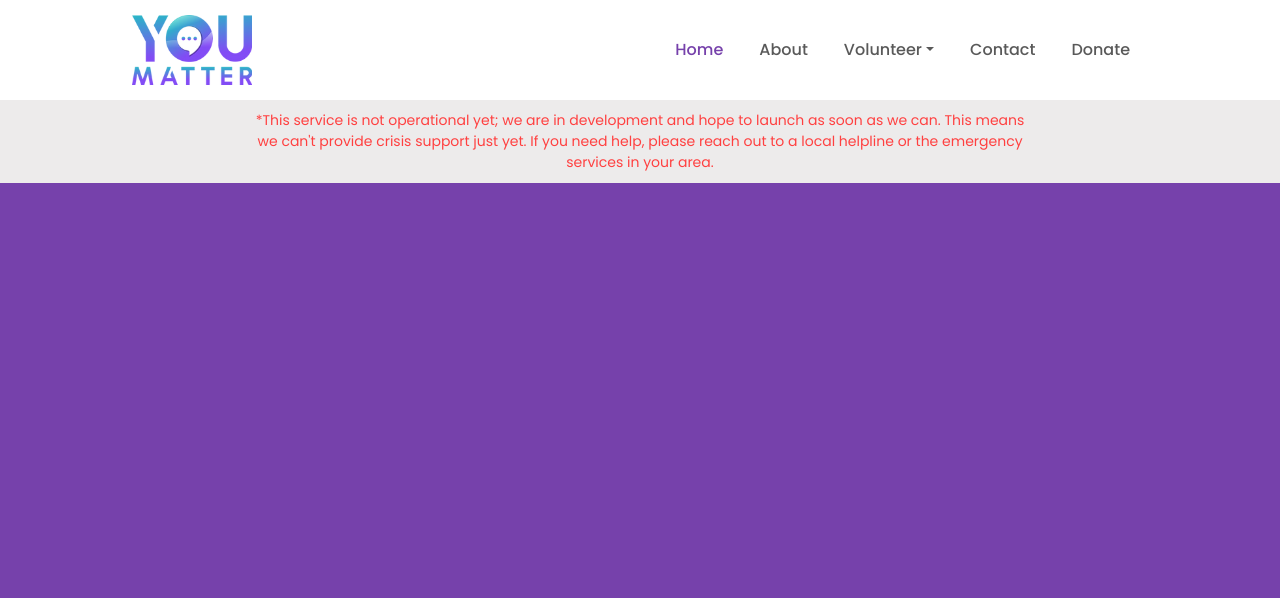
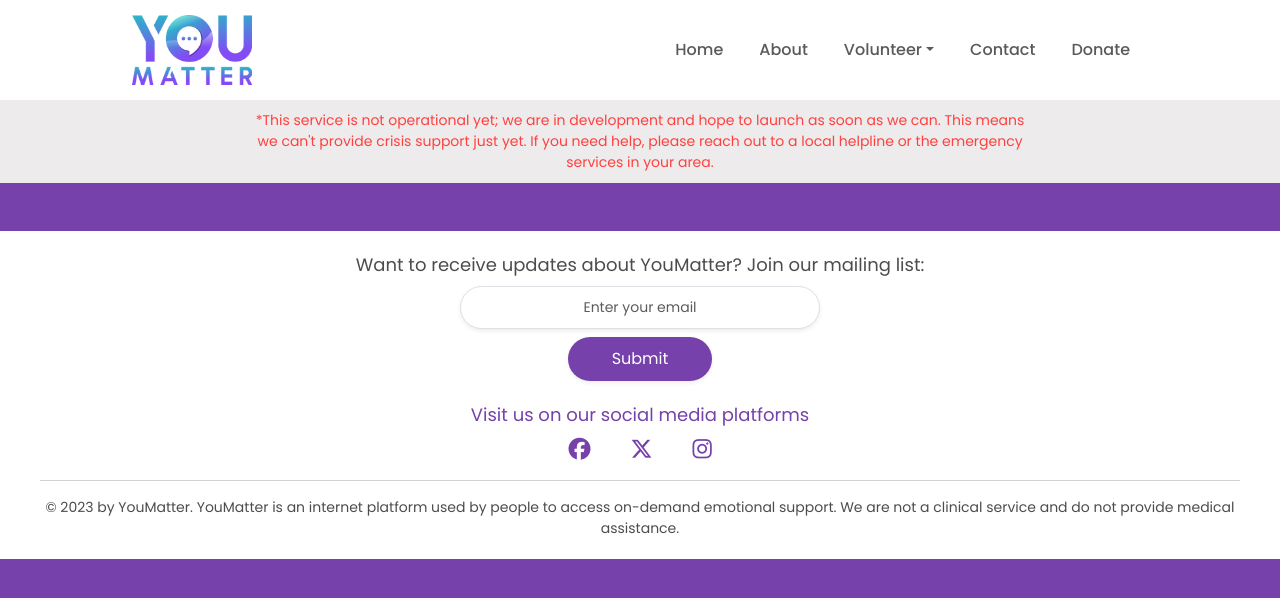
Before and after one commit to ItsmeJessMarie/you-matter-chat-react, a React (Create React App) app: page / in a window 1280 px wide. Shown: the top 598 px of the page. Built offline with nearby package versions, Linux system fonts and the light colour scheme.

Commit message:
Added footer container with email subscribe

```diff
--- a/src/App.css
+++ b/src/App.css
@@ -118,8 +118,14 @@ a:link {
 .first-container,
 .second-container,
 .third-container,
-.fourth-container {
+.fourth-container,
+.footer-container {
   margin: 30px 0;
+}
+
+.footer-container {
+  background: var(--secondary-color);
+  padding: 20px 40px;
 }
 
 .image {
@@ -141,9 +147,13 @@ a:link {
   padding: 20px;
 }
 
+.mailing-form {
+  text-align: center;
+}
+
 .email-form {
   margin: 0 auto;
-  width: 60%;
+  width: 30%;
 }
 
 .submit-btn {
@@ -161,10 +171,12 @@ a:link {
 .enter-email.focus,
 .enter-email:focus,
 .enter-email:active {
+  border-radius: 30px;
   display: block;
   font-size: 14px;
   margin: 8px auto;
   padding: 10px;
+  text-align: center;
 }
 
 .text-box:focus {
@@ -177,6 +189,7 @@ a:link {
 
 .btn-primary {
   background: var(--branding-color);
+  border-radius: 30px;
   border-style: none;
   color: var(--secondary-color);
   display: block;
@@ -303,7 +316,7 @@ a:link {
   }
 
   .email-form {
-    width: 80%;
+    width: 50%;
   }
 
   .submit-btn,
@@ -361,10 +374,6 @@ a:link {
     margin: 0 auto;
   }
 
-  .email-form {
-    width: 70%;
-  }
-
   .contact-us {
     margin: 0 auto;
   }
@@ -385,10 +394,6 @@ a:link {
 
   .btn {
     font-size: 14px;
-  }
-
-  .text-box {
-    text-align: center;
   }
 }
 
@@ -416,6 +421,10 @@ a:link {
 
   .navbar {
     padding: 10px 20px 10px 0;
+  }
+
+  .footer-container {
+    padding: 20px;
   }
 
   .email-form {
@@ -462,4 +471,8 @@ a:link {
   .dropdown-item {
     font-size: 12px;
   }
+
+  .email-form {
+    width: 100%;
+  }
 }
--- a/src/App.js
+++ b/src/App.js
@@ -1,5 +1,6 @@
-import react from "react";
+import React from "react";
 import Navbar from "./components/Navbar.js";
+import Footer from "./components/Footer.js";
 import { BrowserRouter as Router, Routes, Route } from "react-router-dom";
 import Home from "./pages/index";
 import About from "./pages/about";
@@ -21,6 +22,7 @@ function App() {
         <Route path="/volunteer/social" element={<Social />} />
         <Route path="/contact" element={<Contact />} />
       </Routes>
+      <Footer />
     </Router>
   );
 }
--- /dev/null
+++ b/src/components/Footer.js/index.js
@@ -0,0 +1,38 @@
+import React from "react";
+import Subscribe from "./subscribe.js";
+import "../../App.css";
+
+function Footer() {
+  return (
+    <>
+      <section className="footer-container mt-5">
+        <Subscribe />
+        <p className="social-media">Visit us on our social media platforms</p>
+        <div className="social-media-icons">
+          <span>
+            <a href="">
+              <i className="fa-brands fa-facebook" title="Facebook"></i>
+            </a>
+            <a href="">
+              <i
+                className="fa-brands fa-x-twitter"
+                title="X (formally known as Twitter)"
+              ></i>
+            </a>
+            <a href="">
+              <i className="fa-brands fa-instagram" title="Instagram"></i>
+            </a>
+          </span>
+        </div>
+        <hr />
+        <p className="copyright">
+          © 2023 by YouMatter. YouMatter is an internet platform used by people
+          to access on-demand emotional support. We are not a clinical service
+          and do not provide medical assistance.
+        </p>
+      </section>
+    </>
+  );
+}
+
+export default Footer;
--- /dev/null
+++ b/src/components/Footer.js/subscribe.js
@@ -0,0 +1,33 @@
+import React from "react";
+import "../../App.css";
+
+function subscribe() {
+  return (
+    <>
+      <div>
+        <form className="mailing-form" id="mailing-form">
+          <p>Want to receive updates about YouMatter? Join our mailing list:</p>
+          <div className="email-form">
+            <input
+              type="email"
+              placeholder="Enter your email"
+              autocomplete="off"
+              id="email-input"
+              className="form-control enter-email shadow-sm text-box"
+              title="Email input form"
+            />
+            <input
+              type="submit"
+              value="Submit"
+              id="submit-email"
+              className="form-control btn submit-btn btn-primary message-btn shadow-sm"
+              title="Submit email button"
+            />
+          </div>
+        </form>
+      </div>
+    </>
+  );
+}
+
+export default subscribe;
--- a/src/components/Navbar.js/index.js
+++ b/src/components/Navbar.js/index.js
@@ -1,8 +1,9 @@
-import React from "react";
+import React, { useState } from "react";
 import logo from "../../images/you-matter-logo.png";
 import "./navbar.css";
 
 function Navbar() {
+  const [activeLink, setActiveLink] = useState(0);
   return (
     <>
       <nav className="navbar navbar-expand-lg fixed-top">
@@ -30,7 +31,7 @@ function Navbar() {
             <ul className="navbar-nav">
               <li className="nav-item">
                 <a
-                  className="nav-link active"
+                  className="nav-link"
                   aria-current="page"
                   href="index.html"
                   title="Homepage"
```
